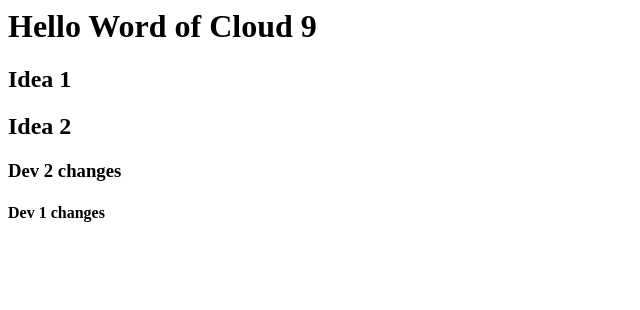
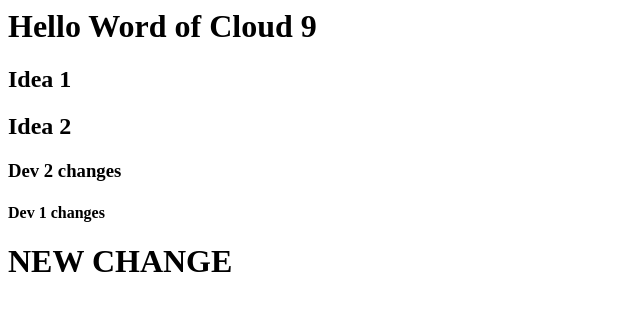
Before and after one commit to aloku1/28Aug2018_training, a plain HTML site: page index.html in a window 1280 px wide. Shown: the whole page, without its empty margins (0-640 px from the left). Drawn offline with Linux system fonts and the light colour scheme.

Commit message:
new change

```diff
--- a/index.html
+++ b/index.html
@@ -3,3 +3,5 @@
 <h2>Idea 2</h2>
 <h3>Dev 2 changes<h3>
 <h4>Dev 1 changes</h4>
+
+<h1>NEW CHANGE</h1>
```
